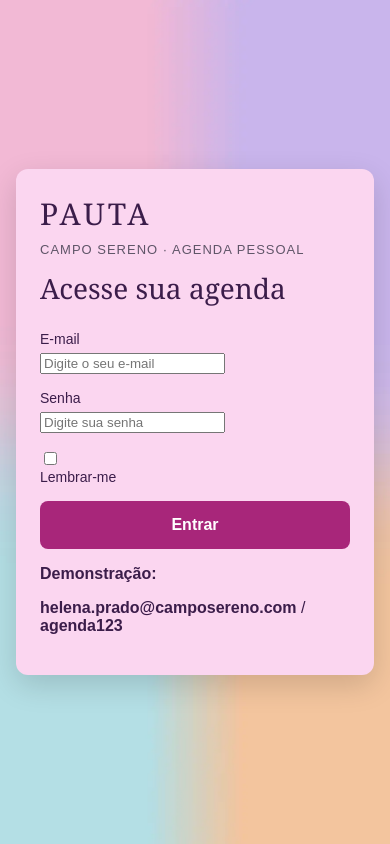
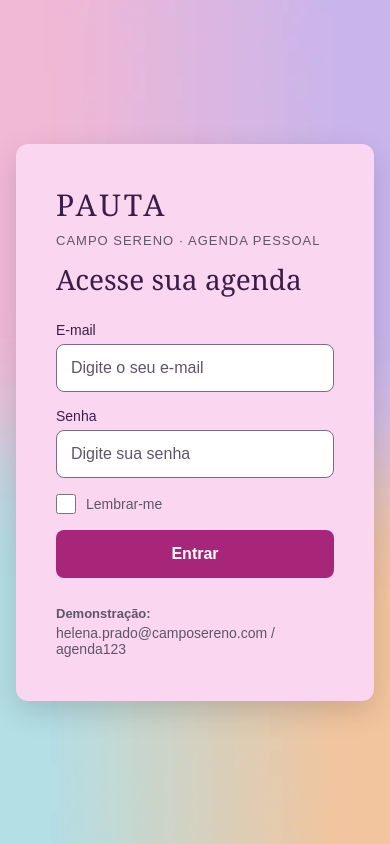
Before and after one commit to duartelab/NovaWeb, a plain HTML site: page index.html in a window 390 px wide. Drawn offline with Linux system fonts and the light colour scheme.

Commit message:
login: campos, botão, hover e foco

```diff
--- a/css/style.css
+++ b/css/style.css
@@ -6,7 +6,6 @@ nome_aluno: Raquel S.R. Duarte
 email_aluno: raquel.duarte@aluno.cps.sp.gov.br
 turma: WEBI-ISW028-A
 */
-
 
 *{ box-sizing: border-box; }
 [hidden]
@@ -25,13 +24,19 @@ body {
 
     min-height: 100vh;
     padding: 16px;
+
+}
+.pagina-login{
+    min-height: 100vh;
     display: flex;
     align-items: center;
     justify-content: center;
 }
-
-main { width: 100%; display: flex; justify-content: center; }
-
+.pagina-login main {
+    width: 100%;
+    display: flex;
+    justify-content: center;
+}
 
 .login{
     width: 100%;
@@ -40,7 +45,6 @@ main { width: 100%; display: flex; justify-content: center; }
     border-radius: 12px;
     background-color: #fbd6f0;
     box-shadow: 0px 10px 30px rgba(0, 0, 0, 0.15);
-    align-items: center;
 
 }
 .login h1{
@@ -58,35 +62,56 @@ main { width: 100%; display: flex; justify-content: center; }
 
 }
 .login header p:nth-child(2) {
-
     font-size: 13px;
     letter-spacing: 1px;
     color:#5f5568;
     margin: 4px 0 12px 0;
 }
-.login form div{
+
+.login form div {
     margin-bottom: 16px;
 }
-.login form label{
+
+.login label {
     display: block;
+    margin-bottom: 6px;
     font-size: 14px;
-    margin-bottom: 6px;
 }
-.login form input [type=email], .login form input [type=password]{
+.login input[type="email"],
+.login input[type="password"]{
     width: 100%;
     height: 48px;
     padding: 0 14px;
     border: 1px solid #7a6b86;
     border-radius: 8px;
-    background-color: #ffffffff;
+    background-color: #ffffff;
     font-size: 16px;
 }
-.login input:placeholder{
-    color: #5f5568;
+.login input::placeholder {
+    color:#5f5568;
+}
+.login form div:nth-child(3){
+    display: flex;
+    align-items: center;
+    gap: 10px;
+}
+.login form div:nth-child(3) label {
+    margin: 0;
+    color:#5f5568;
+}
+.login input[type="checkbox"]{
+    width: 20px;
+    height:20px;
+    margin: 0;
+    accent-color: #a8267a;
+}
+#erro{
+    margin: 0;
+    font-weight: bold;
 }
 .login button{
     width: 100%;
-    height: 48px;
+    height:48px;
     border: 0;
     border-radius: 8px;
     background-color: #a8267a;
@@ -98,41 +123,20 @@ main { width: 100%; display: flex; justify-content: center; }
 .login button:hover{
     background-color: #8a1d65;
 }
-.login input:focus, .login button:focus{
+.login input:focus,
+.login button:focus{
     outline: 2px solid #0b5f6d;
     outline-offset: 2px;
 }
-.duas-colunas{
-    display: flex;
-    gap: 32px;
+.login > p{
+    margin: 0 0 4px 0;
+    font-size: 14px;
+    color:#5f5568;
 }
-.duas-colunas > div{
-    flex: 1;
+.login > p:first-of-type{
+    margin-top: 28px;
+    font-size:13px;
 }
-
-.caixa-que-rola{
-    overflow-y: auto;}
-table {
-    width: 100%;
-    border-collapse: collapse;}
-th {
-    background-color: #a8267a;
-    color: #ffffff;
-    padding: 12px 16px;
-    text-align: left;
+.login > p:nth-of-type(2) strong{
+    font-weight: normal;
 }
-td {
-    padding: 14px 16px;
-
-}
-tbody tr:nth-child(odd){
-    background-color: #ffffff;
-}
-tbody tr:nth-child(even){
-    background-color: #fbd6f0;
-}
-@media (max-width:600px){
-    body {background-image: url(../imagens/fundo-celular.webp);}
-    .login {padding:24px;}
-    .duas-colunas{flex-direction: column;}
-}
--- a/index.html
+++ b/index.html
@@ -15,7 +15,7 @@ turma: WEBI-ISW028-A
     <title>PAUTA | Entrar</title>
 
 </head>
-<body>
+<body class="pagina-login">
     <main>
         <section class="login">
             <header>
```
Also changed, not shown: consulta.html (+1 -1 lines), perfil.html (+7 -5 lines).
